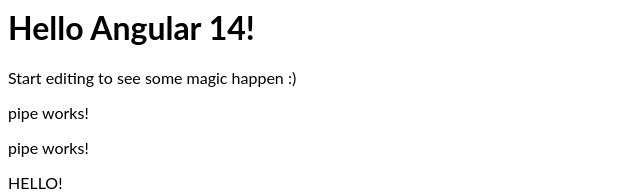
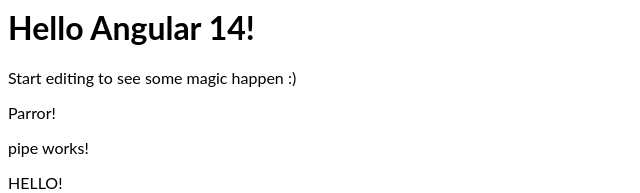
Before and after one commit to RamyaAmarnath/angular-ivy-7wg16t, an Angular app: page / in a window 1280 px wide. Shown: the top 193 px of the page, without its empty margins (0-640 px from the left). Built offline with nearby package versions, Linux system fonts and the light colour scheme.

Commit message:
1 file modified

```diff
--- a/src/app/app.component.html
+++ b/src/app/app.component.html
@@ -2,7 +2,7 @@
 <p>
   Start editing to see some magic happen :)
 </p>
-<p>pipe works!</p>
+<p>Parror!</p>
 <p>pipe works!</p>
 <p>{{'heLLo!' | uppercase}}</p>
 <p>{{'heLLo!' | lowercase}}</p>
```
